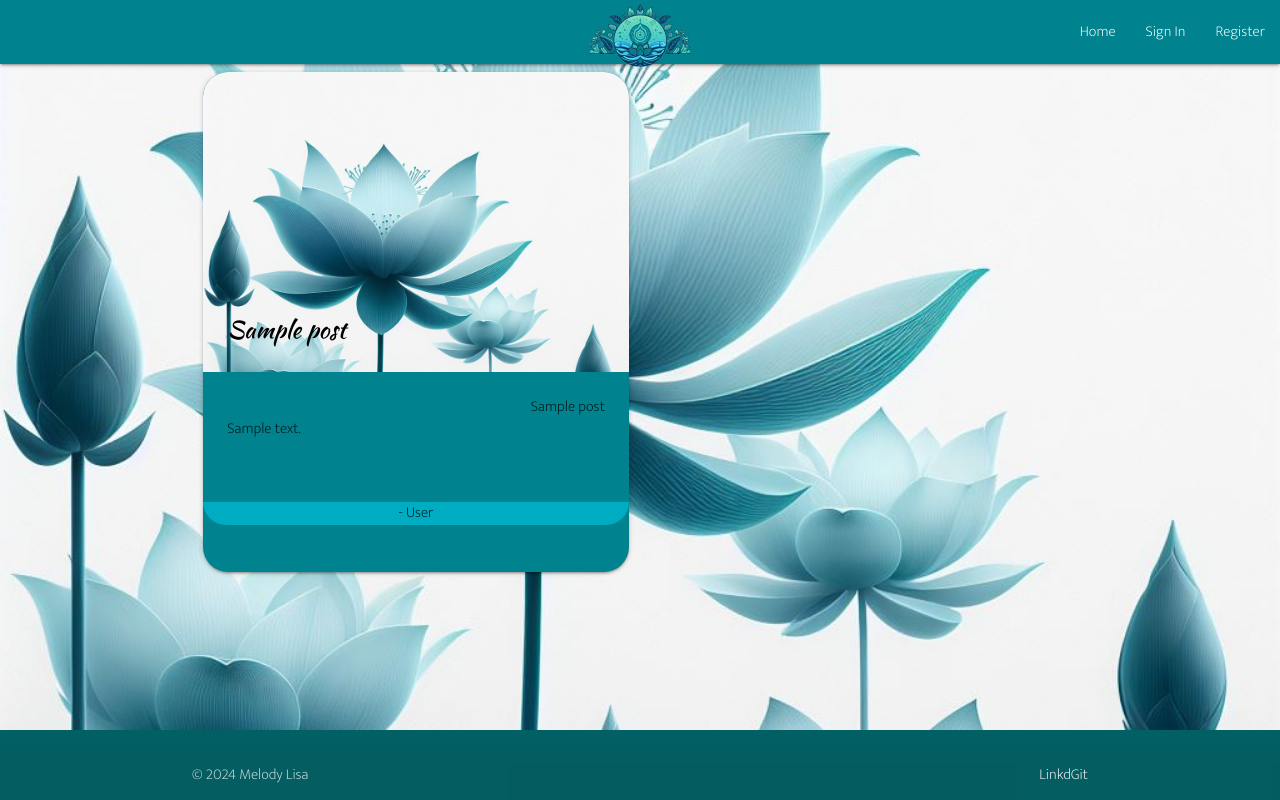
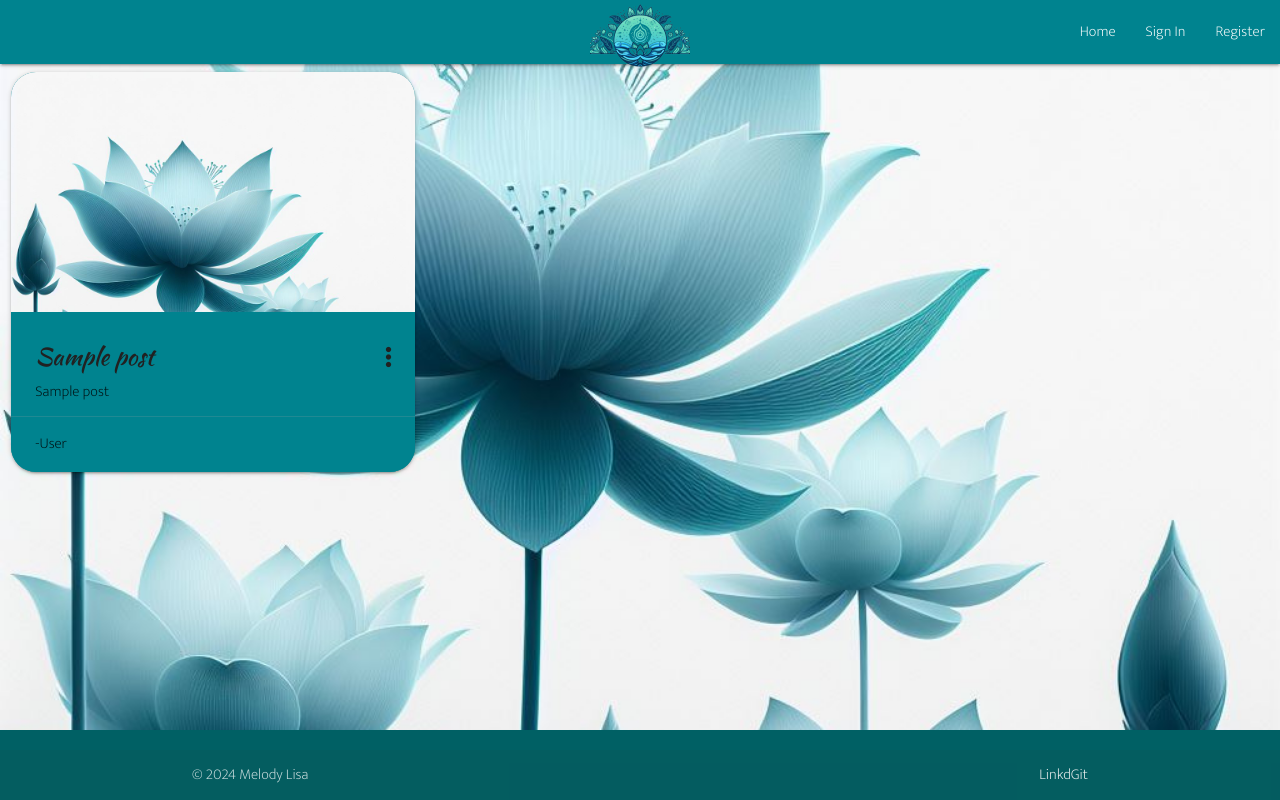
Before and after one commit to Melody-Lisa/blissboost, a Flask app: page /posts in a window 1280 px wide. Run offline with Flask 3, Linux system fonts and the light colour scheme; a database or web service that is not in the repository returns one stand-in record (values such as "Sample title"); some libraries are stand-ins or nearby versions.

Commit message:
Change post cards to incorporate more into post descriptions

```diff
--- a/static/css/style.css
+++ b/static/css/style.css
@@ -35,7 +35,7 @@ h1, h2, h3, .card-title {
     border-top-right-radius: 25px;
 }
 
-.card-footer {
+.card-footer, .card-action {
     border-bottom-left-radius: 25px;
     border-bottom-right-radius: 25px;
 }
--- a/templates/base.html
+++ b/templates/base.html
@@ -62,7 +62,7 @@
         {% endwith %}
     </section>
 
-      <main class="container">
+      <main class="container-fluid">
     {% block content %}
     {% endblock %}
     </main>
--- a/templates/posts.html
+++ b/templates/posts.html
@@ -3,24 +3,31 @@
 
 <div class="row">
     {% for post in posts %}
-    <div class="col s12 m6 offset-1">
-        <div class="card large mt-5 mb-3 shadow cyan darken-3">
-            <div class="card-image">
-                <img src="{{ url_for('static', filename='images/background.jpg') }}">
-                <span class="card-title black-text"><strong>{{ post.post_title }}</strong></span>
+    <div class="col s12 m4">
+
+        <div class="card sticky-action medium mt-5 mb-3 shadow cyan darken-3">
+            <div class="card-image waves-effect waves-block waves-light">
+                <img class="hoverable activator" src="{{ url_for('static', filename='images/background.jpg') }}">
             </div>
+
             <div class="card-content">
-                <span class="right">{{ post.theme_name }}</span>
-                <br>
+                <span class="card-title activator grey-text text-darken-4">{{ post.post_title }}<i
+                        class="hoverable right fa-solid fa-ellipsis-vertical"></i></span>
+                <p>{{ post.theme_name }}</p>
+            </div>
+
+            <div class="card-action">
+                -User
+            </div>
+
+            <div class="card-reveal">
+                <span class="card-title grey-text text-darken-4">{{ post.post_title }}<i
+                        class="material-icons right">close</i></span>
                 <p>{{ post.post_description }}</p>
-                <br>
-            </div>
-            <div class="card-footer center-align cyan darken-1">
-                <p>- User</p>
             </div>
         </div>
     </div>
-    {% endfor %}
+{% endfor %}
 </div>
 
 {% endblock %}
```
